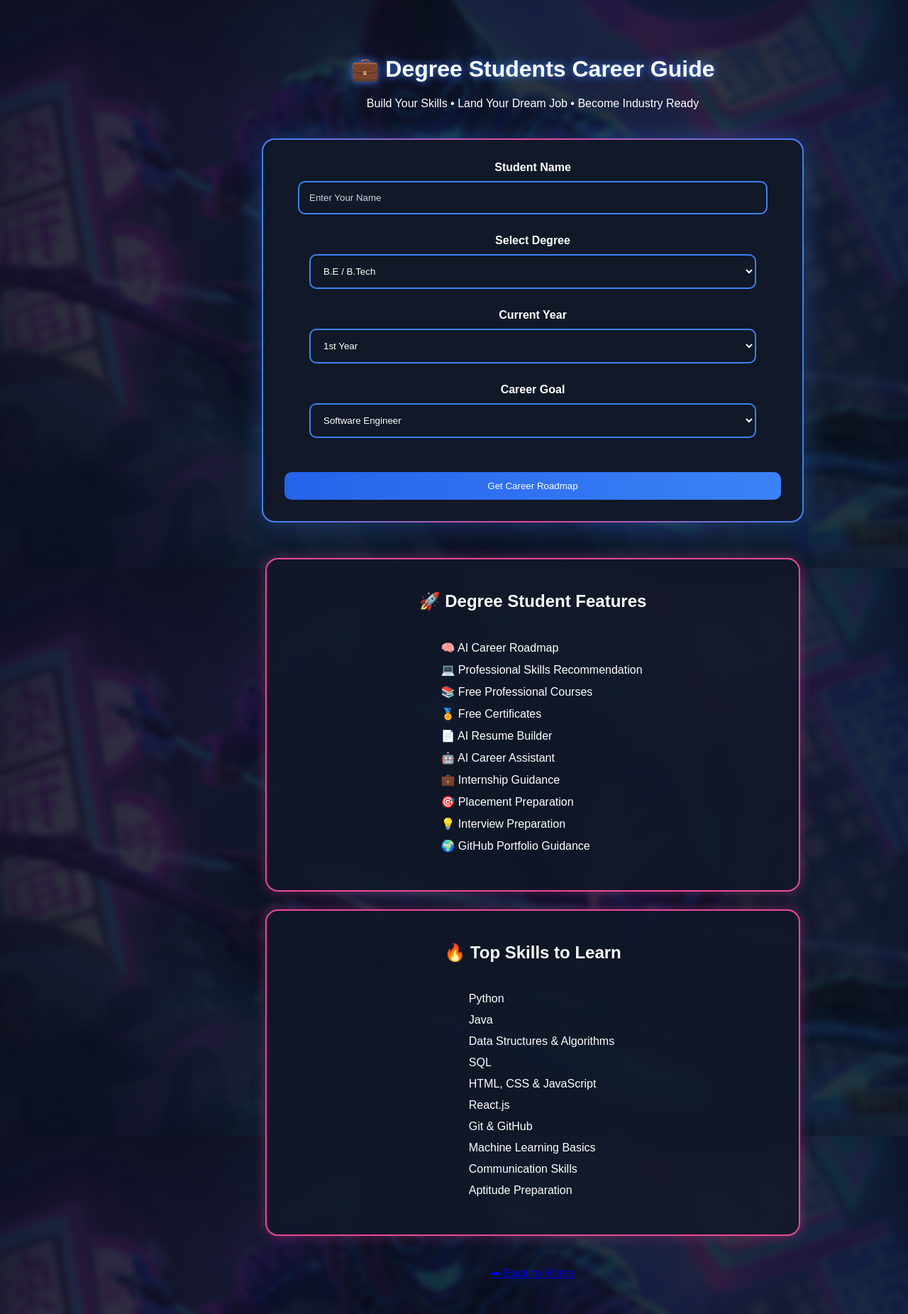
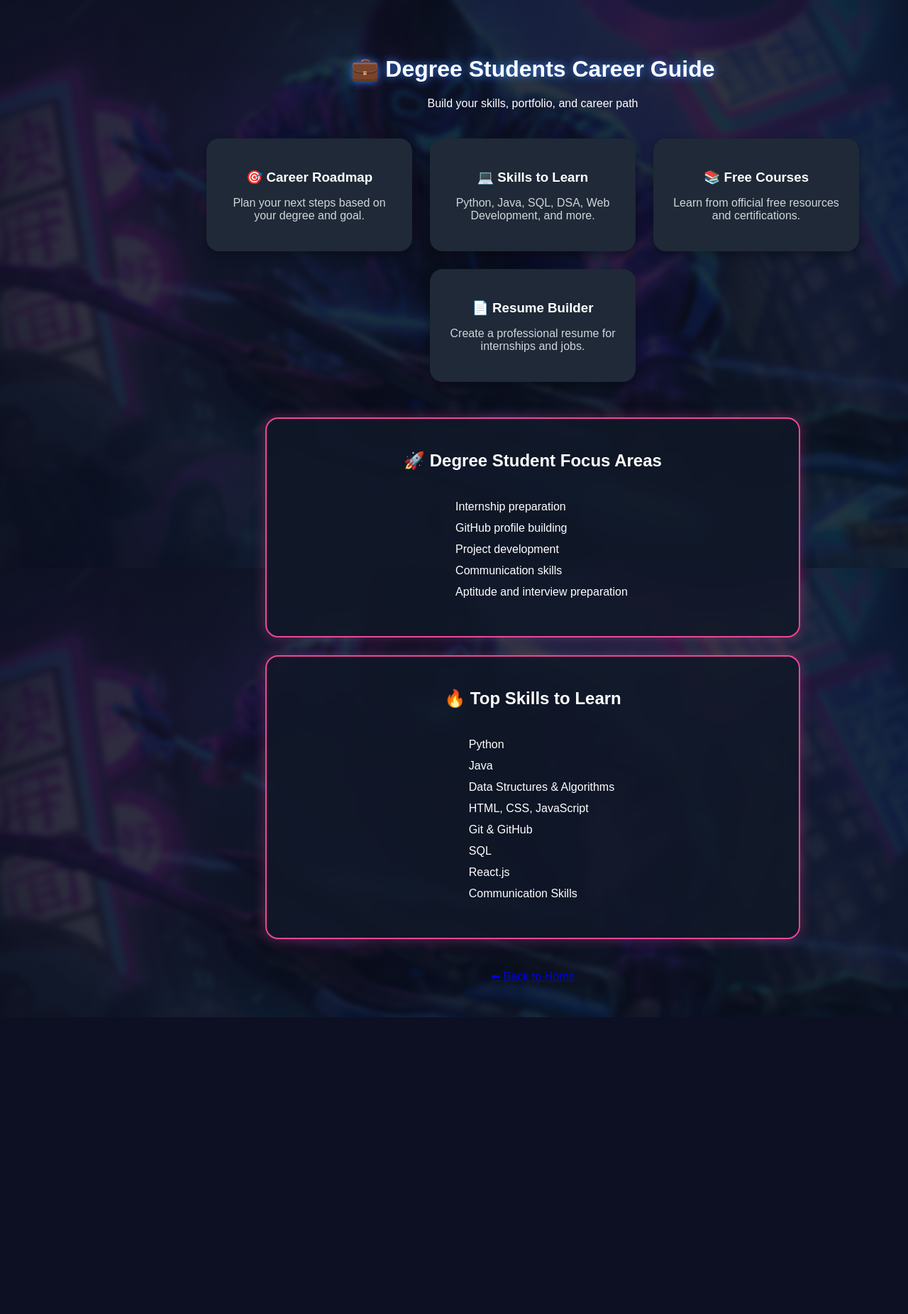
Before and after one commit to shanthamurthykr/AI-Career-Guide, a Flask app: page /degree in a window 1280 px wide. Shown: the whole page at 71% size. After the commit the page ends 1433 px from the top, so only its background shows below. Run offline with Flask 3, Linux system fonts and the light colour scheme; some libraries are stand-ins or nearby versions.

Commit message:
Created professional degree students career guide page

```diff
--- a/templates/degree.html
+++ b/templates/degree.html
@@ -1,170 +1,70 @@
 <!DOCTYPE html>
 <html>
-
 <head>
-
     <title>Degree Students Career Guide</title>
-
     <link rel="stylesheet" href="{{ url_for('static', filename='style.css') }}">
-
 </head>
-
 <body>
 
 <div class="hero">
-
     <h1>💼 Degree Students Career Guide</h1>
-
-    <p>Build Your Skills • Land Your Dream Job • Become Industry Ready</p>
-
+    <p>Build your skills, portfolio, and career path</p>
 </div>
 
 <div class="dashboard">
 
-<form>
+    <div class="card">
+        <h3>🎯 Career Roadmap</h3>
+        <p>Plan your next steps based on your degree and goal.</p>
+    </div>
 
-<label>Student Name</label><br>
+    <div class="card">
+        <h3>💻 Skills to Learn</h3>
+        <p>Python, Java, SQL, DSA, Web Development, and more.</p>
+    </div>
 
-<input type="text" placeholder="Enter Your Name">
+    <div class="card">
+        <h3>📚 Free Courses</h3>
+        <p>Learn from official free resources and certifications.</p>
+    </div>
 
-<br><br>
-
-<label>Select Degree</label><br>
-
-<select>
-
-<option>B.E / B.Tech</option>
-
-<option>BCA</option>
-
-<option>B.Sc</option>
-
-<option>B.Com</option>
-
-<option>BA</option>
-
-<option>BBA</option>
-
-</select>
-
-<br><br>
-
-<label>Current Year</label><br>
-
-<select>
-
-<option>1st Year</option>
-
-<option>2nd Year</option>
-
-<option>3rd Year</option>
-
-<option>4th Year</option>
-
-</select>
-
-<br><br>
-
-<label>Career Goal</label><br>
-
-<select>
-
-<option>Software Engineer</option>
-
-<option>AI Engineer</option>
-
-<option>Data Scientist</option>
-
-<option>Cyber Security</option>
-
-<option>Cloud Engineer</option>
-
-<option>Full Stack Developer</option>
-
-<option>Government Jobs</option>
-
-</select>
-
-<br><br>
-
-<button>
-
-Get Career Roadmap
-
-</button>
-
-</form>
+    <div class="card">
+        <h3>📄 Resume Builder</h3>
+        <p>Create a professional resume for internships and jobs.</p>
+    </div>
 
 </div>
 
 <div class="result-box">
-
-<h2>🚀 Degree Student Features</h2>
-
+    <h2>🚀 Degree Student Focus Areas</h2>
     <ul>
-
-<li>🧠 AI Career Roadmap</li>
-
-<li>💻 Professional Skills Recommendation</li>
-
-<li>📚 Free Professional Courses</li>
-
-<li>🏅 Free Certificates</li>
-
-<li>📄 AI Resume Builder</li>
-
-<li>🤖 AI Career Assistant</li>
-
-<li>💼 Internship Guidance</li>
-
-<li>🎯 Placement Preparation</li>
-
-<li>💡 Interview Preparation</li>
-
-<li>🌍 GitHub Portfolio Guidance</li>
-
+        <li>Internship preparation</li>
+        <li>GitHub profile building</li>
+        <li>Project development</li>
+        <li>Communication skills</li>
+        <li>Aptitude and interview preparation</li>
     </ul>
-
 </div>
 
 <div class="result-box">
-
     <h2>🔥 Top Skills to Learn</h2>
-
     <ul>
-
         <li>Python</li>
-
         <li>Java</li>
-
         <li>Data Structures & Algorithms</li>
-
+        <li>HTML, CSS, JavaScript</li>
+        <li>Git & GitHub</li>
         <li>SQL</li>
-
-<li>HTML, CSS & JavaScript</li>
-
         <li>React.js</li>
-
-<li>Git & GitHub</li>
-
-<li>Machine Learning Basics</li>
-
         <li>Communication Skills</li>
-
-<li>Aptitude Preparation</li>
-
     </ul>
-
 </div>
 
 <br>
 
 <center>
-
     <a href="/">⬅ Back to Home</a>
-
 </center>
 
 </body>
-
 </html>
```
Lines whose indentation alone changed are shown as unchanged.
